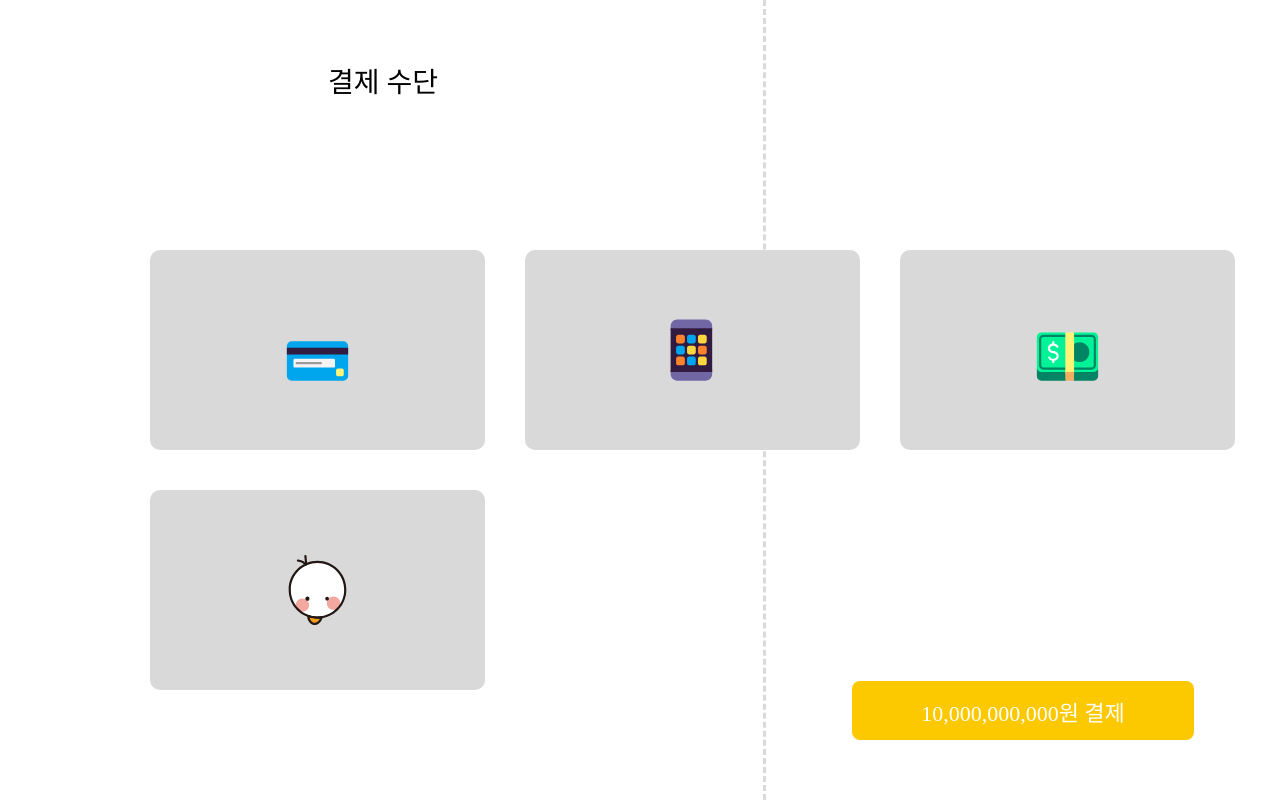
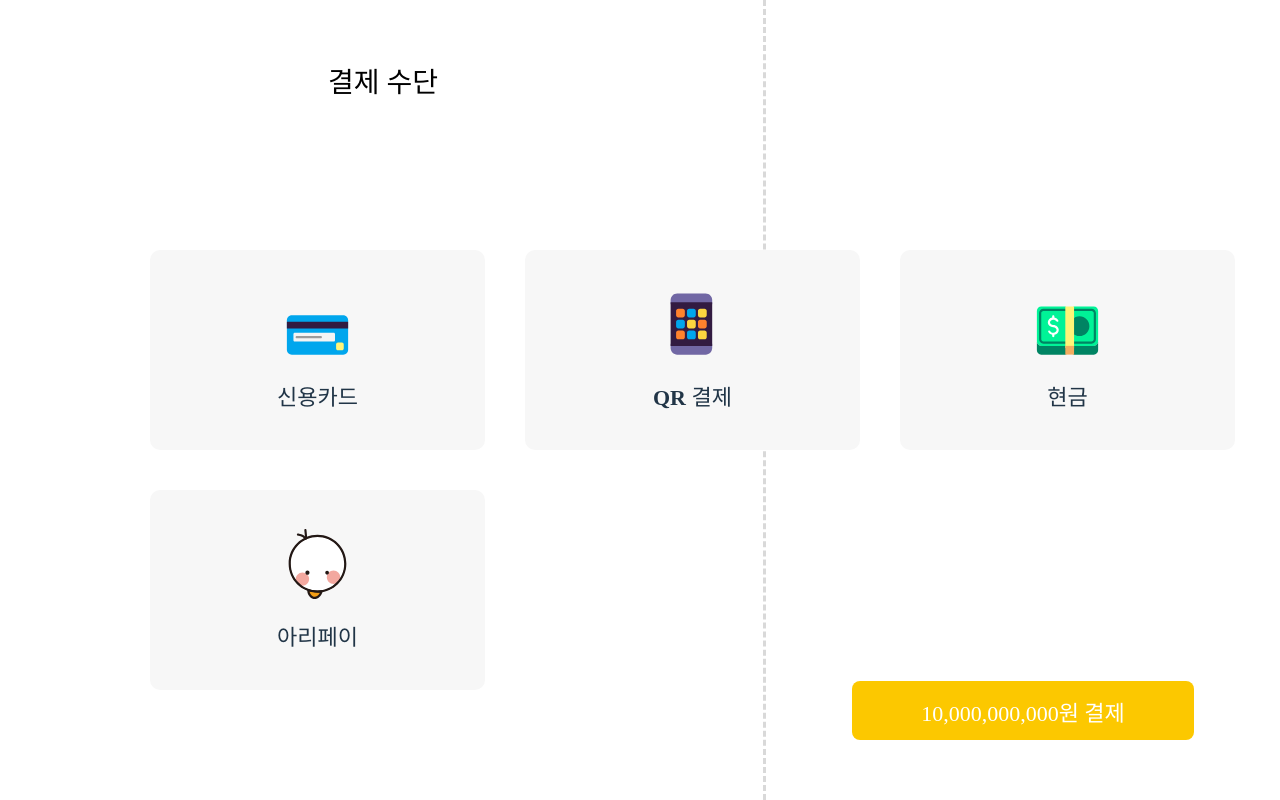
Before and after one commit to E-jiwoo/coopa, a React (Vite) app: page /pay in a window 1280 px wide. Shown: the top 800 px of the page. Built offline with nearby package versions, Linux system fonts and the light colour scheme.

Commit message:
add :: pay text - 결제방식 글자 추가

```diff
--- a/src/page/inputpage.jsx
+++ b/src/page/inputpage.jsx
@@ -3,10 +3,10 @@ import * as S from "./style";
 import axios from "axios";
 
 const inputpage = () => {
-  const total = 5000000;
   return (
     <>
       <S.Title>상품입력</S.Title>
+      <S.cam />
     </>
   );
 };
--- a/src/page/paypage.jsx
+++ b/src/page/paypage.jsx
@@ -13,15 +13,19 @@ const PayPage = () => {
       <S.pay>
         <S.pay1>
           <S.card src={card} alt="card" />
+          <S.card_>신용카드</S.card_>
         </S.pay1>
         <S.pay2>
           <S.phone src={phone} alt="phone" />
+          <S.phone_>QR 결제</S.phone_>
         </S.pay2>
         <S.pay3>
           <S.money src={money} alt="money" />
+          <S.money_>현금</S.money_>
         </S.pay3>
         <S.pay4>
           <S.aripay src={aripay} alt="aripay" />
+          <S.aripay_>아리페이</S.aripay_>
         </S.pay4>
       </S.pay>
     </>
--- a/src/page/style.js
+++ b/src/page/style.js
@@ -11,6 +11,14 @@ export const Title = styled.div`
   color: black;
 `;
 
+export const cam = styled.div`
+  position: fixed;
+  width: 1150px;
+  height: 700px;
+  top: 150px;
+  left: 135px;
+  background-color: #c1c1c1;
+`;
 export const pay = styled.div`
   position: absolute;
   top: 0;
@@ -27,44 +35,68 @@ export const pay1 = styled.div`
   position: relative;
   width: 335px;
   height: 200px;
-  background-color: #d9d9d9;
+  background-color: #f7f7f7;
   border-radius: 10px;
   display: flex;
   justify-content: center;
   align-items: center;
+  flex-direction: column;
+  gap: 20px;
 `;
 export const pay2 = styled.div`
   position: relative;
   width: 335px;
   height: 200px;
-  background-color: #d9d9d9;
+  background-color: #f7f7f7;
   border-radius: 10px;
   display: flex;
   justify-content: center;
   align-items: center;
+  flex-direction: column;
+  gap: 20px;
 `;
 export const pay3 = styled.div`
   position: relative;
   width: 335px;
   height: 200px;
-  background-color: #d9d9d9;
+  background-color: #f7f7f7;
   border-radius: 10px;
   display: flex;
   justify-content: center;
   align-items: center;
+  flex-direction: column;
+  gap: 20px;
 `;
 export const pay4 = styled.div`
   position: relative;
   width: 335px;
   height: 200px;
-  background-color: #d9d9d9;
+  background-color: #f7f7f7;
   border-radius: 10px;
   display: flex;
   justify-content: center;
   align-items: center;
+  flex-direction: column;
+  gap: 20px;
 `;
 
 export const card = styled.img``;
 export const phone = styled.img``;
 export const money = styled.img``;
 export const aripay = styled.img``;
+export const card_ = styled.div`
+  font-size: 22px;
+  font-weight: 600;
+`;
+export const phone_ = styled.div`
+  font-size: 22px;
+  font-weight: 600;
+`;
+export const money_ = styled.div`
+  font-size: 22px;
+  font-weight: 600;
+`;
+export const aripay_ = styled.div`
+  font-size: 22px;
+  font-weight: 600;
+`;
```
